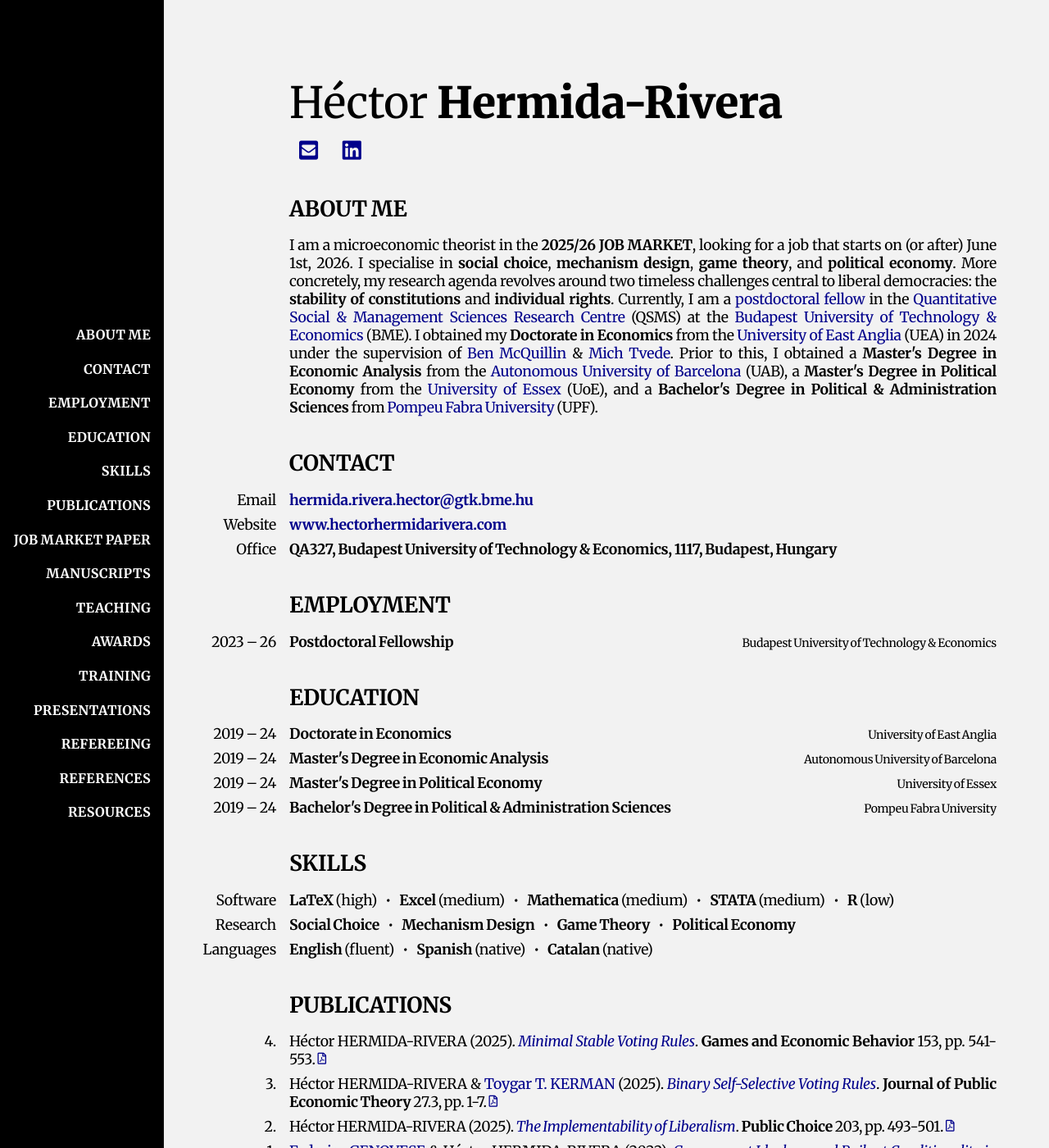
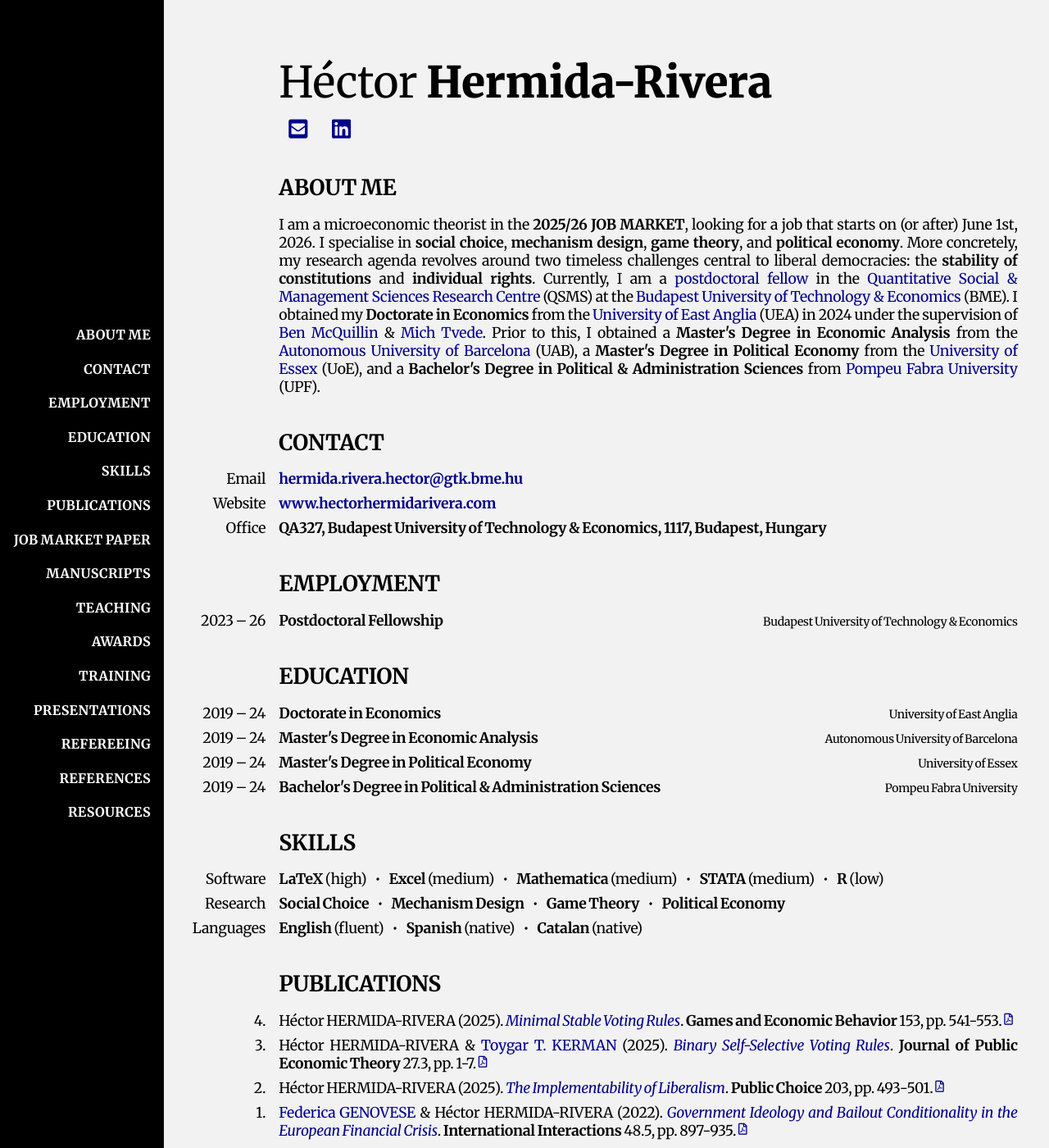
Before and after one commit to HectorHermidaRivera/hectorhermidarivera.github.io, a Jekyll site: the page built from index.md, in a window 1280 px wide and 1400 px high. Shown: the whole window at 82% size. Built offline with Jekyll 4.4.1, drawn with Linux system fonts in a browser that asks for light colours; a style sheet for code colours, icons or effects is not loaded.

Commit message:
Update style.css

```diff
--- a/assets/css/style.css
+++ b/assets/css/style.css
@@ -8,8 +8,9 @@ body {
 .content {
   margin-left: 200px;       /* space for the sidebar */
   /*padding: 5% 5% 5% 2.5%;    */
-  padding: clamp(10px, 5%, 100px) clamp(10px, 5%, 100px) clamp(10px, 5%, 100px) clamp(10px, 2.5%, 50px);
+  /*padding: clamp(10px, 5%, 100px) clamp(10px, 5%, 100px) clamp(10px, 5%, 100px) clamp(10px, 2.5%, 50px);*/
   /*max-width: 1300px;        */
+  padding: 3vw 3vw 3vw 1.5vw;
   box-sizing: border-box;
   font-size: 1.1em;
   text-align: justify;
```
